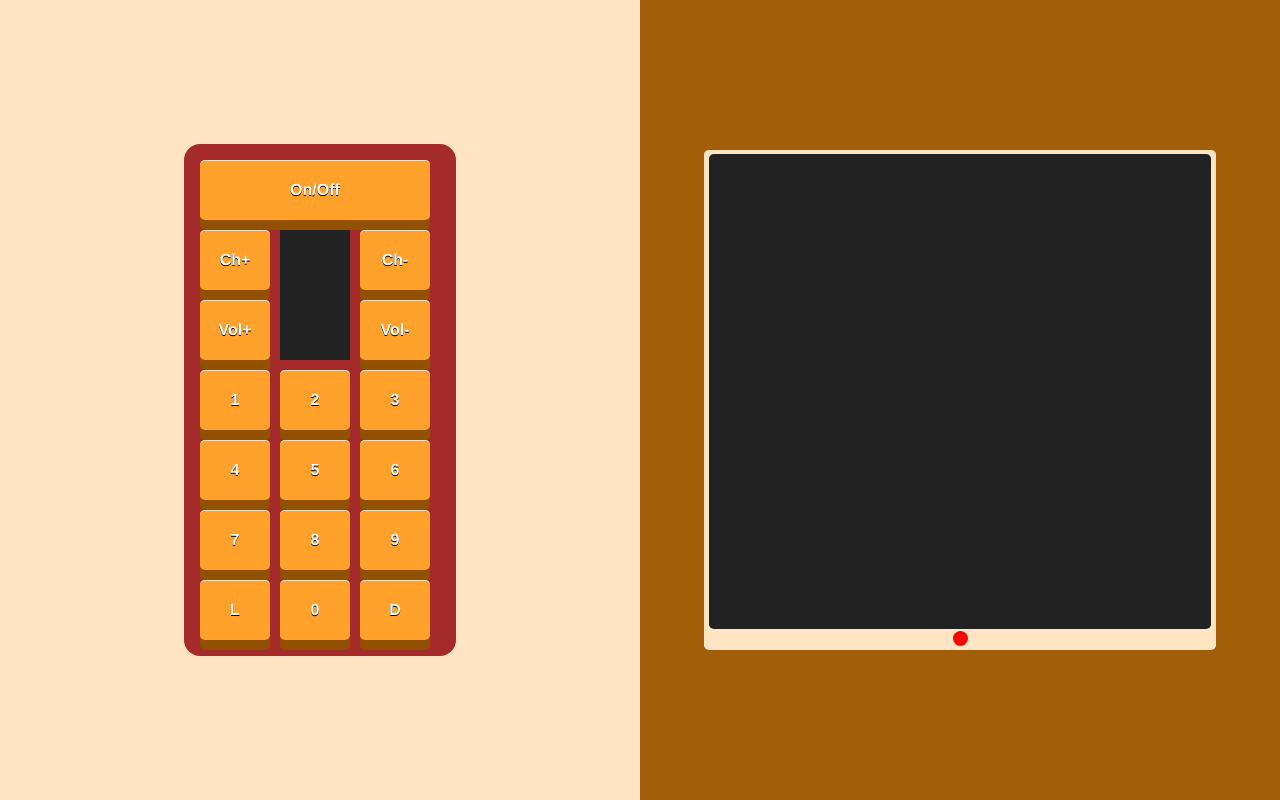
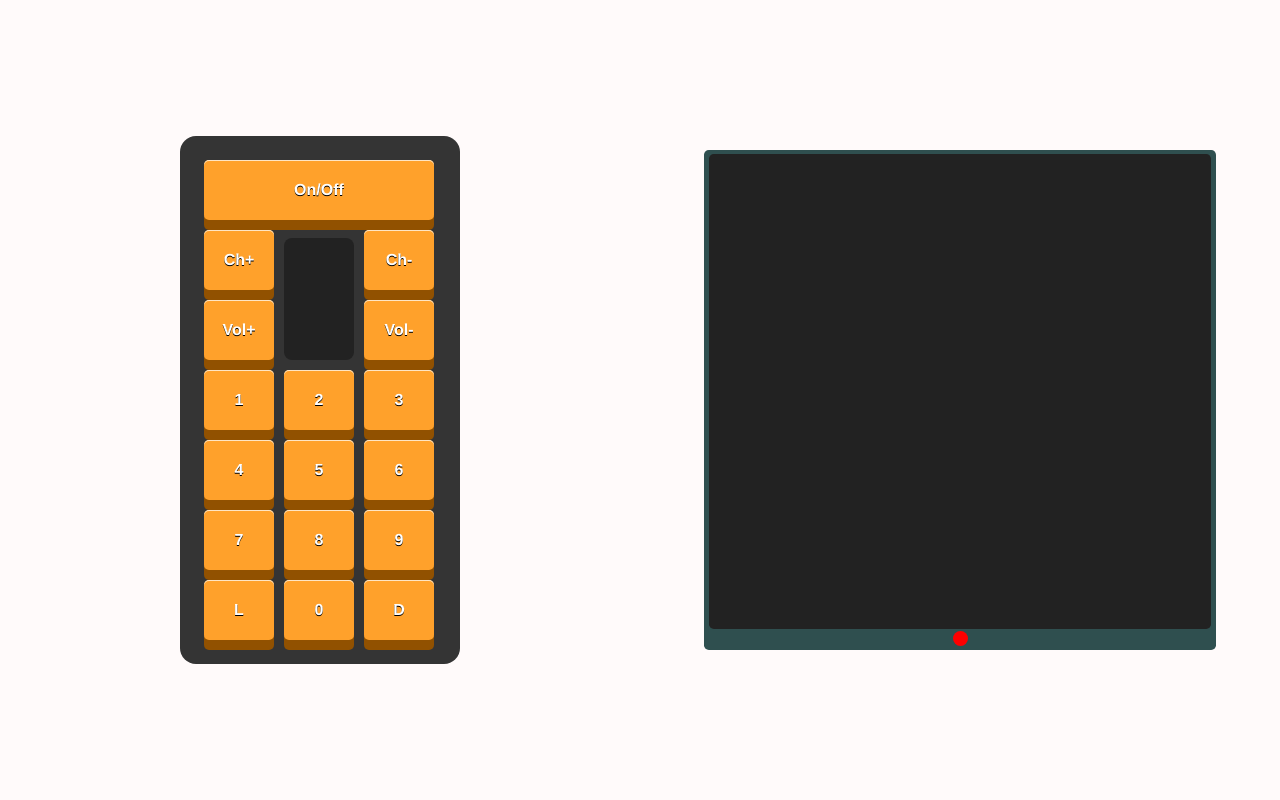
Before and after one commit to diegoweb3r/televisao, a plain HTML site: page index.html in a window 1280 px wide. Drawn offline with Linux system fonts and the light colour scheme.

Commit message:
melhorias CSS

```diff
--- a/style.css
+++ b/style.css
@@ -7,10 +7,10 @@ body {
   height: 100vh;
   widows: 100vw;
   display: flex;
+  background-color: #fffafa;
 }
 
 #remoteControlContainer {
-  background-color: bisque;
   display: flex;
   justify-content: center;
   align-items: center;
@@ -18,18 +18,18 @@ body {
 }
 
 .remoteControl {
-  width: 15rem;
-
-  background-color: brown;
+  width: 14.5rem;
+  background-color: #343434;
   border-radius: 1rem;
   display: grid;
   grid-template-columns: repeat(3, 70px);
   grid-auto-rows: 60px;
-  padding: 1rem;
+  padding: 1.5rem;
   gap: 10px;
 }
 
-.bottons, .nbottons{
+.bottons,
+.nbottons {
   color: white;
   font-family: Helvetica, sans-serif;
   font-weight: bold;
@@ -51,7 +51,8 @@ body {
   border-radius: 5px;
 }
 
-.bottons:active, .nbottons:active {
+.bottons:active,
+.nbottons:active {
   top: 10px;
   background-color: #f78900;
   -webkit-box-shadow: inset 0 1px 0 #ffe5c4, inset 0 -3px 0 #915100;
@@ -59,16 +60,17 @@ body {
   box-shadow: inset 0 1px 0 #ffe5c4, inset 0 -3px 0 #915100;
 }
 
-.bottons:after, .nbottons:after{
-    content:"";
-  height:100%;
-  width:100%;
-  padding:4px;
+.bottons:after,
+.nbottons:after {
+  content: "";
+  height: 100%;
+  width: 100%;
+  padding: 4px;
   position: absolute;
-  bottom:-15px;
-  left:-4px;
-  z-index:-1;
-  background-color:#2B1800;
+  bottom: -15px;
+  left: -4px;
+  z-index: -1;
+  background-color: #2b1800;
   -webkit-border-radius: 5px;
   -moz-border-radius: 5px;
   border-radius: 5px;
@@ -81,8 +83,10 @@ body {
   align-items: center;
   grid-column: 2;
   grid-row: 2 / 4;
+  margin-top: 0.5rem;
   color: white;
   font-size: 2rem;
+  border-radius: 0.5rem;
 }
 
 .onOff {
@@ -90,46 +94,47 @@ body {
 }
 
 #TVContainer {
-  background-color: rgb(163, 94, 9);
   display: flex;
   justify-content: center;
   align-items: center;
   width: 100%;
 }
-.tvBorder{
+
+.tvBorder {
   width: 80%;
   height: 500px;
-    background-color: #ffe5c4;
-    border-radius: .3rem;
+  background-color: #2f4f4f;
+  border-radius: 0.3rem;
   display: flex;
   flex-direction: column;
   justify-content: center;
   align-items: center;
 }
-.tvScreen{
+
+.tvScreen {
   background-color: #222;
   width: 98%;
   height: 95%;
-    border-radius: .3rem;
+  border-radius: 0.3rem;
 }
 
-.tvLight{
+.tvLight {
   height: 15px;
   width: 15px;
   border-radius: 50%;
   margin-top: 2px;
 }
 
-.offLight{
+.offLight {
   background-color: red;
 }
 
-.onLight{
+.onLight {
   background-color: green;
 }
 
-img{
+img {
   width: 100%;
   height: 100%;
-    border-radius: .3rem;
+  border-radius: 0.3rem;
 }
```
Lines whose indentation alone changed are shown as unchanged.
